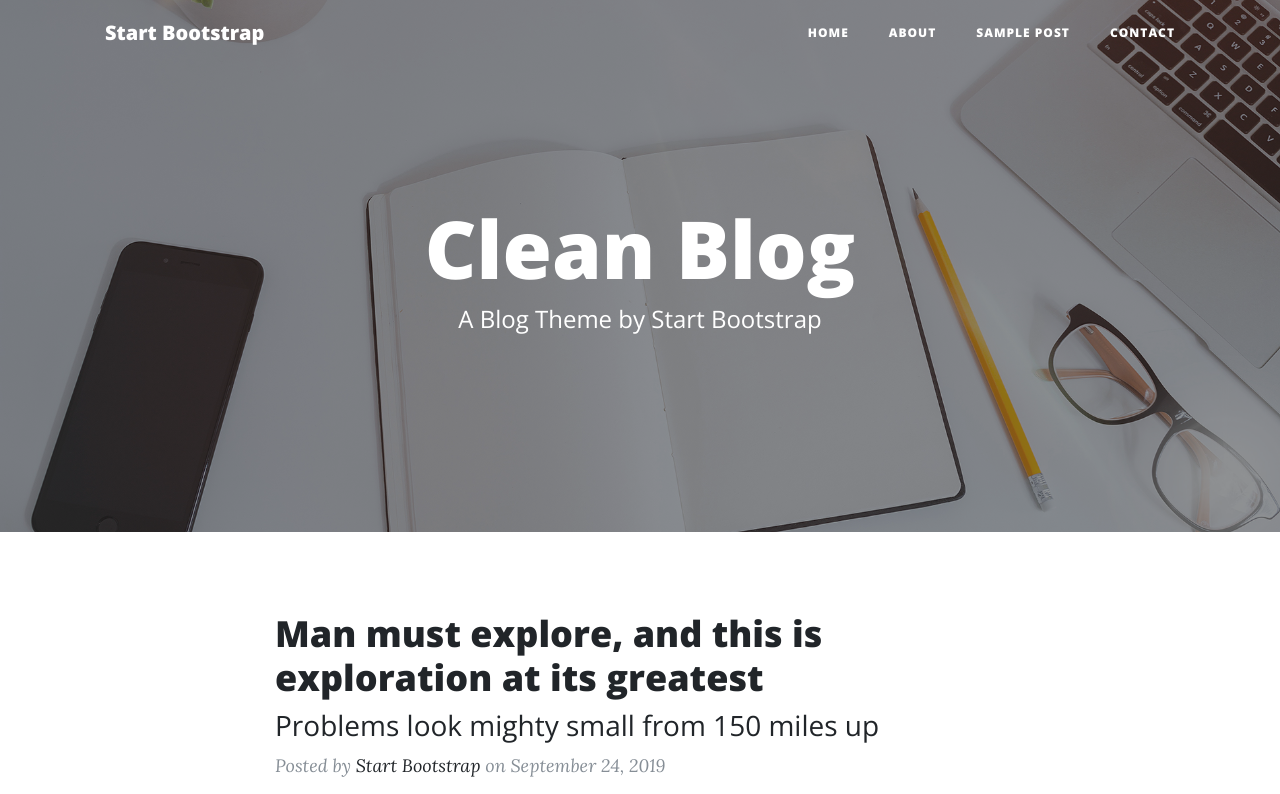
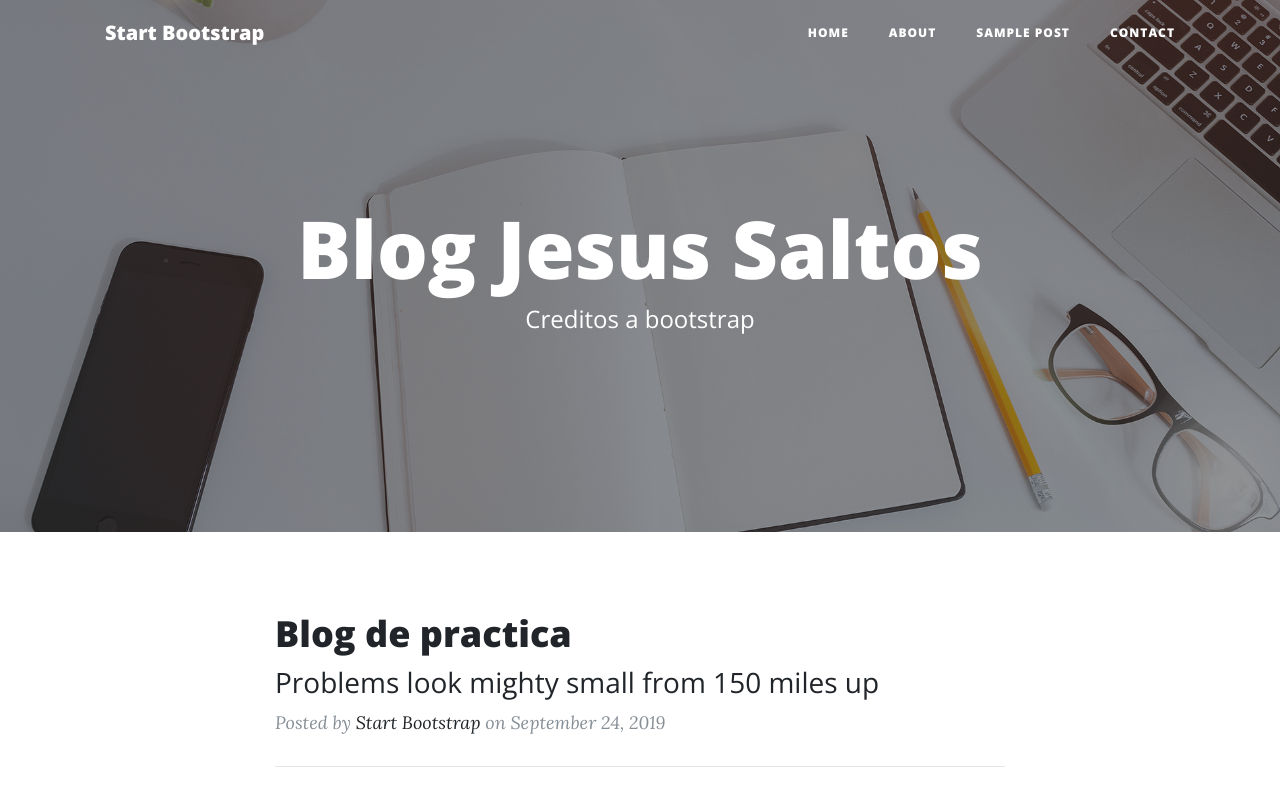
Before and after one commit to Jesaltstudio/tarea-por-un-punto, a website: page index.html in a window 1280 px wide. Shown: the top 794 px of the page. Drawn offline with nearby package versions, Linux system fonts and the light colour scheme.

Commit message:
Update index.html

```diff
--- a/index.html
+++ b/index.html
@@ -59,8 +59,8 @@
       <div class="row">
         <div class="col-lg-8 col-md-10 mx-auto">
           <div class="site-heading">
-            <h1>Clean Blog</h1>
-            <span class="subheading">A Blog Theme by Start Bootstrap</span>
+            <h1>Blog Jesus Saltos</h1>
+            <span class="subheading">Creditos a bootstrap</span>
           </div>
         </div>
       </div>
@@ -74,7 +74,7 @@
         <div class="post-preview">
           <a href="post.html">
             <h2 class="post-title">
-              Man must explore, and this is exploration at its greatest
+              Blog de practica
             </h2>
             <h3 class="post-subtitle">
               Problems look mighty small from 150 miles up
```
